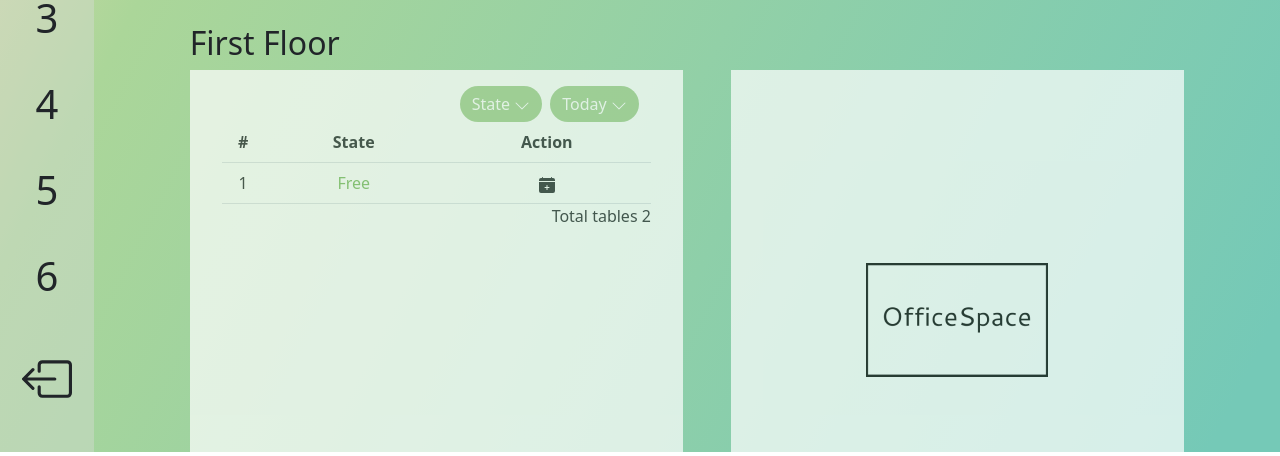
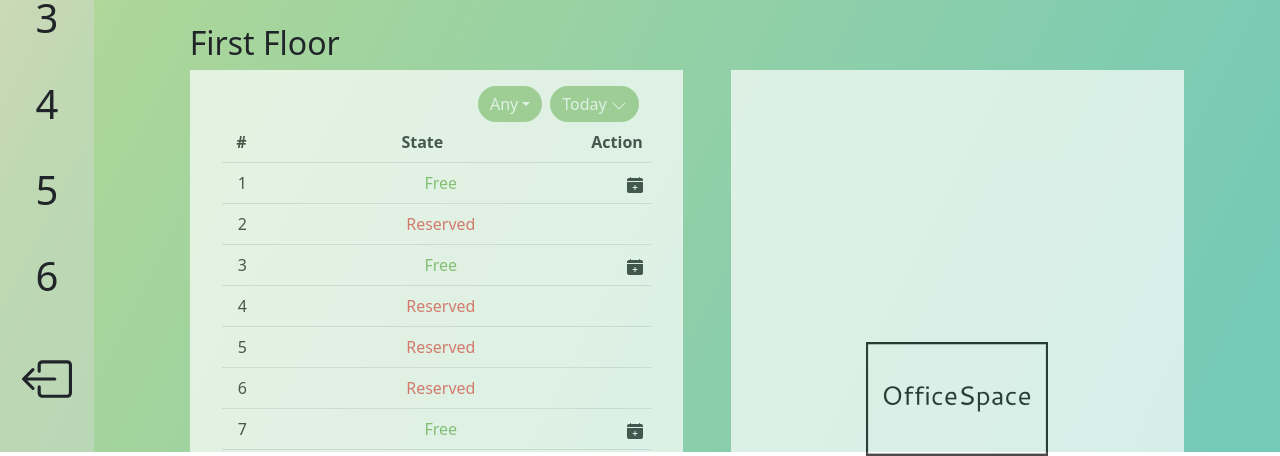
Before and after one commit to Karoliai/Deskify_FE, a React (Vite) app: page /reservation/1 in a window 1280 px wide. Shown: the part 348-804 px from the top of the page. Built offline with nearby package versions, Linux system fonts and the light colour scheme.

Commit message:
Added useContext for data, moved table elements to components

```diff
--- a/src/TemData.tsx
+++ b/src/TempData.tsx
@@ -24,15 +24,24 @@ export const FloorData = [
     percentage: 100,
   },
 ];
-export const FloorReservations = {
+
+export interface TableReservationsInt {
+  photo: string;
+  tables: {
+    State: "Free" | "Reserved" | "Any";
+    id: number;
+  }[];
+}
+
+export const TableReservations: TableReservationsInt = {
   photo: "https://i.imgur.com/3Z0Q3Yt.png",
-  floors: [
+  tables: [
     { State: "Free", id: 1 },
-    { State: "Free", id: 2 },
+    { State: "Reserved", id: 2 },
     { State: "Free", id: 3 },
-    { State: "Free", id: 4 },
-    { State: "Free", id: 5 },
-    { State: "Free", id: 6 },
+    { State: "Reserved", id: 4 },
+    { State: "Reserved", id: 5 },
+    { State: "Reserved", id: 6 },
     { State: "Free", id: 7 },
     { State: "Free", id: 8 },
   ],
--- a/src/pages/Dashboard/Dashboard.tsx
+++ b/src/pages/Dashboard/Dashboard.tsx
@@ -4,7 +4,7 @@ import chunk from "lodash/chunk";
 import Header from "../../components/Header/Header";
 import Sidebar from "../../components/Sidebar/Sidebar";
 import FloorCard from "./FloorCard/FloorCard";
-import { FloorData } from "../../TemData";
+import { FloorData } from "../../TempData";
 
 function Dashboard() {
   const renderFloorCards = () => {
--- a/src/pages/Reservation/Reservation.css
+++ b/src/pages/Reservation/Reservation.css
@@ -3,8 +3,7 @@
   opacity: 0.7;
 }
 .table-container {
-  min-height: 500px;
-  padding: 0 2rem;
+  padding: 0rem 2rem 2rem;
 }
 .photo-container {
   display: grid;
--- a/src/pages/Reservation/Reservation.tsx
+++ b/src/pages/Reservation/Reservation.tsx
@@ -1,11 +1,42 @@
+import React, {
+  Context,
+  createContext,
+  Dispatch,
+  useEffect,
+  useState,
+} from "react";
 import { Col, Container, Row } from "react-bootstrap";
 import Header from "../../components/Header/Header";
 import Sidebar from "../../components/Sidebar/Sidebar";
 import ReservationPhoto from "./Photo/Photo";
 import ReservationTable from "./Table/Table";
+import { TableReservations, TableReservationsInt } from "../../TempData";
 import "./Reservation.css";
 
+const initialTableReservations = {
+  photo: "",
+  tables: [],
+};
+
+export const TableContext = createContext<{
+  table: (
+    | TableReservationsInt
+    | React.Dispatch<React.SetStateAction<TableReservationsInt>>
+  )[];
+}>({
+  table: [initialTableReservations, () => {}],
+});
+
 function Reservation() {
+  const [tableReservations, setTableReservations] =
+    useState<TableReservationsInt>(initialTableReservations);
+
+  useEffect(() => {
+    setTableReservations(TableReservations);
+  }, []);
+
+  const tableStore = { table: [tableReservations, setTableReservations] };
+
   return (
     <div className="vw-100 vh-100 light-bg d-flex">
       <Sidebar />
@@ -14,6 +45,7 @@ function Reservation() {
         <div className="m-5">
           <h2>First Floor</h2>
           <Container>
+            <TableContext.Provider value={tableStore}>
               <Row>
                 <Col className="table-container white-bg me-4">
                   <ReservationTable />
@@ -22,6 +54,7 @@ function Reservation() {
                   <ReservationPhoto />
                 </Col>
               </Row>
+            </TableContext.Provider>
           </Container>
         </div>
       </div>
--- /dev/null
+++ b/src/pages/Reservation/Table/Filters/Filters.tsx
@@ -0,0 +1,82 @@
+import { useCallback, useContext, useMemo, useState } from "react";
+import { Col, Container, Dropdown, Row } from "react-bootstrap";
+import { ChevronDown } from "react-bootstrap-icons";
+import GreenButton from "../../../../components/Buttons/GreenButton";
+import { TableReservationsInt } from "../../../../TempData";
+import { TableContext } from "../../Reservation";
+
+function Filters() {
+  const { table } = useContext(TableContext);
+  const [tableReservations, setTableReservations] = table as [
+    TableReservationsInt,
+    React.Dispatch<React.SetStateAction<TableReservationsInt>>
+  ];
+  const tableState = {
+    ANY: "Any",
+    FREE: "Free",
+    RESERVED: "Reserved",
+  };
+
+  const [selectedState, setSelectedState] = useState(tableState.ANY);
+
+  const filterTableState = useCallback(
+    (state: string) => {
+      if (state === tableState.ANY) {
+        setSelectedState(tableState.ANY);
+        return;
+      }
+      const filteredTables = tableReservations.tables.filter((table) => {
+        return table.State === state;
+      });
+      setTableReservations({ ...tableReservations, tables: filteredTables });
+    },
+    [tableReservations]
+  );
+
+  return (
+    <Container>
+      <Row>
+        <Col className="d-flex justify-content-end mt-3">
+          <Dropdown>
+            <Dropdown.Toggle variant="success" className="green-button me-2">
+              {selectedState}
+            </Dropdown.Toggle>
+
+            <Dropdown.Menu>
+              <Dropdown.Item
+                href="#"
+                onClick={() => {
+                  filterTableState(tableState.FREE);
+                  setSelectedState(tableState.FREE);
+                }}
+              >
+                Free
+              </Dropdown.Item>
+              <Dropdown.Item
+                href="#"
+                onClick={() => {
+                  filterTableState(tableState.RESERVED),
+                    setSelectedState(tableState.RESERVED);
+                }}
+              >
+                Reserve
+              </Dropdown.Item>
+              <Dropdown.Item
+                href="#"
+                onClick={() => {
+                  filterTableState(tableState.ANY),
+                    setSelectedState(tableState.ANY);
+                }}
+              >
+                Any
+              </Dropdown.Item>
+            </Dropdown.Menu>
+          </Dropdown>
+          <GreenButton text={`Today `} icon={<ChevronDown />}></GreenButton>
+        </Col>
+      </Row>
+    </Container>
+  );
+}
+
+export default Filters;
--- a/src/pages/Reservation/Table/Table.css
+++ b/src/pages/Reservation/Table/Table.css
@@ -1,6 +1,13 @@
-table {
-  margin: 0 !important;
+thead,
+tbody {
+  display: block;
 }
+tbody {
+  overflow-y: scroll;
+  overflow-x: hidden;
+  height: 500px;
+}
+
 table svg {
   cursor: pointer;
 }
@@ -13,17 +20,15 @@ td {
   text-align: center;
   padding: 0.5rem;
   border-bottom: 1px solid var(--stroke) !important;
+  width: 100%;
+  height: 25px;
 }
 .free {
   color: var(--success);
 }
-.occupied {
+.reserved {
   color: var(--failure);
 }
 .occupied {
   background-color: var(--danger);
 }
-.total-txt {
-  display: flex;
-  justify-content: flex-end;
-}
--- a/src/pages/Reservation/Table/Table.tsx
+++ b/src/pages/Reservation/Table/Table.tsx
@@ -1,43 +1,25 @@
-import { Col, Container, Row, Table } from "react-bootstrap";
-import { CalendarPlusFill, ChevronDown } from "react-bootstrap-icons";
-import GreenButton from "../../../components/Buttons/GreenButton";
+import { useContext } from "react";
+import { Table } from "react-bootstrap";
+import { TableReservationsInt } from "../../../TempData";
+import { TableContext } from "../Reservation";
+import Filters from "./Filters/Filters";
 import "./Table.css";
+import TableBody from "./TableBody/TableBody";
+import TableHead from "./TableHead/TableHead";
 
-function ReservationTable() {
+function ReservationTable({}) {
+  const { table } = useContext(TableContext);
+  const [tableReservations] = table as [TableReservationsInt];
+
   return (
     <>
-      <Container>
-        <Row>
-          <Col className="d-flex justify-content-end mt-3">
-            <GreenButton
-              text={`State `}
-              icon={<ChevronDown />}
-              className="me-2"
-            ></GreenButton>
-            <GreenButton text={`Today `} icon={<ChevronDown />}></GreenButton>
-          </Col>
-        </Row>
-      </Container>
-      <Table borderless hover responsive>
-        <thead>
-          <tr>
-            <th>#</th>
-            <th>State</th>
-            <th>Action</th>
-          </tr>
-        </thead>
-        <tbody>
-          <tr>
-            <td>1</td>
-            <td className="free">Free</td>
-            <td>
-              <CalendarPlusFill />
-            </td>
-          </tr>
-        </tbody>
+      <Filters />
+      <Table borderless hover responsive className="mb-2">
+        <TableHead HeadElements={["#", "State", "Action"]} />
+        <TableBody />
       </Table>
-      <div className="total-txt">
-        <span>Total tables 2</span>
+      <div className="d-flex justify-content-end">
+        <span>Total tables {tableReservations.tables.length}</span>
       </div>
     </>
   );
--- /dev/null
+++ b/src/pages/Reservation/Table/TableBody/TableBody.tsx
@@ -0,0 +1,25 @@
+import { useContext } from "react";
+import { CalendarPlusFill } from "react-bootstrap-icons";
+import { TableReservationsInt } from "../../../../TempData";
+import { TableContext } from "../../Reservation";
+
+function TableBody() {
+  const { table } = useContext(TableContext);
+  const [tableReservations] = table as [TableReservationsInt];
+
+  const renderTableItems = () => {
+    return tableReservations.tables.map((table) => {
+      const isFree = table.State === "Free";
+      return (
+        <tr key={table.id}>
+          <td>{table.id}</td>
+          <td className={`${isFree ? "free" : "reserved"}`}>{table.State}</td>
+          <td>{isFree ? <CalendarPlusFill /> : null}</td>
+        </tr>
+      );
+    });
+  };
+  return <tbody>{renderTableItems()}</tbody>;
+}
+
+export default TableBody;
--- /dev/null
+++ b/src/pages/Reservation/Table/TableHead/TableHead.tsx
@@ -0,0 +1,14 @@
+function TableHead({ HeadElements }: { HeadElements: string[] }) {
+  const renderHeadElements = () => {
+    return HeadElements.map((item, i) => {
+      return <th key={i}>{item}</th>;
+    });
+  };
+  return (
+    <thead>
+      <tr>{renderHeadElements()}</tr>
+    </thead>
+  );
+}
+
+export default TableHead;
```
Lines whose indentation alone changed are shown as unchanged.
